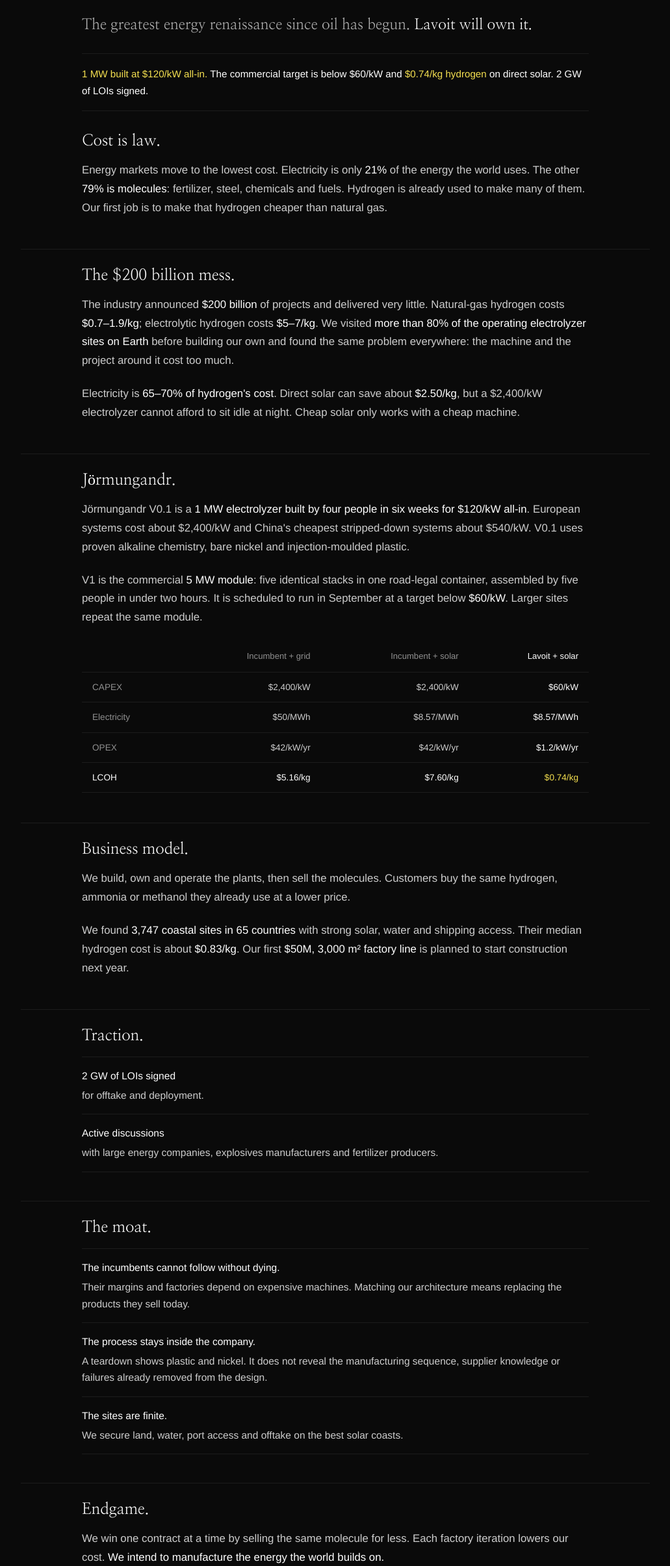
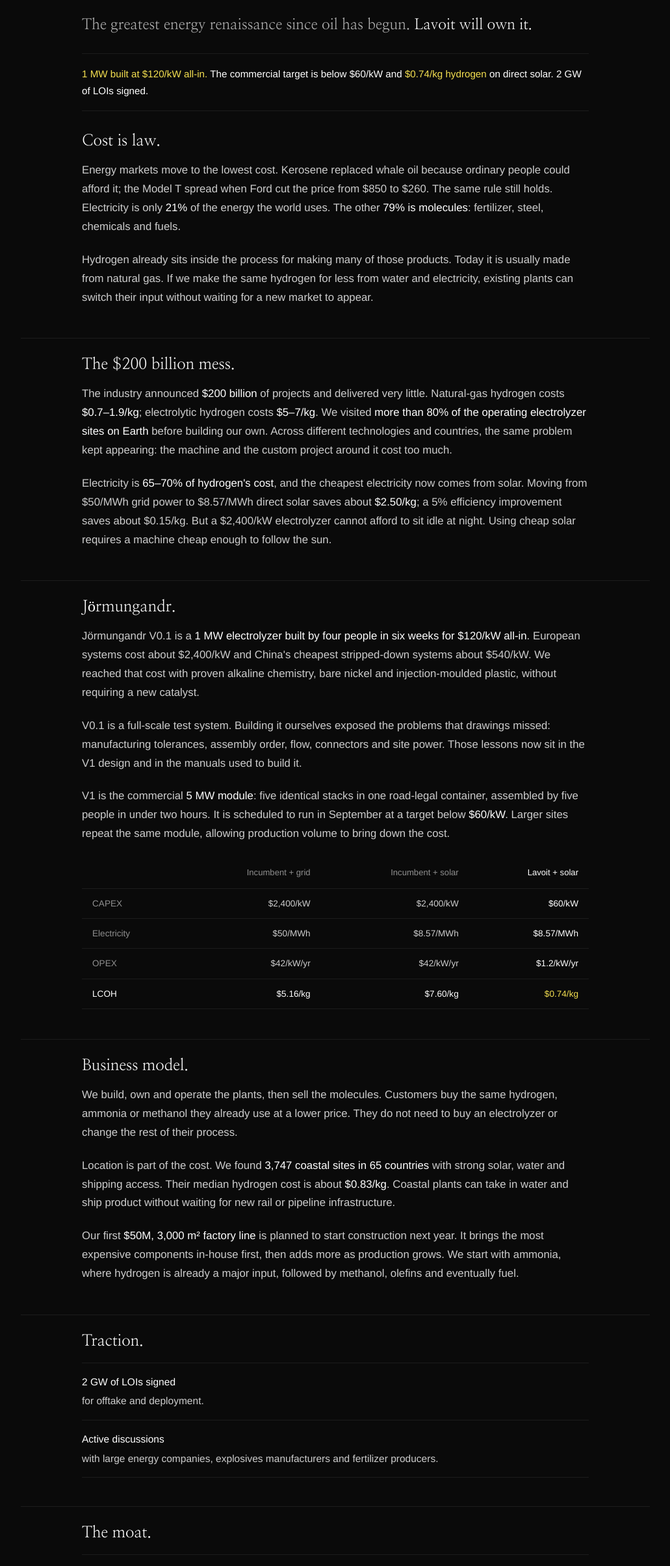
Before and after one commit to nilssamrud/lavoit-molecule-war-c9cbe8, a plain HTML site: page one-pager.html in a window 1280 px wide. Shown: the part 150-2560 px from the top of the page at 65% size, without its empty margins (124-1155 px from the left). Drawn offline with Linux system fonts and the light colour scheme.

Commit message:
Add depth to one-pager and investment memo

```diff
--- a/one-pager.html
+++ b/one-pager.html
@@ -95,23 +95,25 @@
 
 <section class="s">
 <div class="s-head"><h2>Cost is law.</h2></div>
-<p>Energy markets move to the lowest cost. Electricity is only <strong>21%</strong> of the energy the world uses. The other <strong>79% is molecules</strong>: fertilizer, steel, chemicals and fuels. Hydrogen is already used to make many of them. Our first job is to make that hydrogen cheaper than natural gas.</p>
+<p>Energy markets move to the lowest cost. Kerosene replaced whale oil because ordinary people could afford it; the Model T spread when Ford cut the price from $850 to $260. The same rule still holds. Electricity is only <strong>21%</strong> of the energy the world uses. The other <strong>79% is molecules</strong>: fertilizer, steel, chemicals and fuels.</p>
+<p>Hydrogen already sits inside the process for making many of those products. Today it is usually made from natural gas. If we make the same hydrogen for less from water and electricity, existing plants can switch their input without waiting for a new market to appear.</p>
 </section>
 
 <hr class="rule"/>
 
 <section class="s">
 <div class="s-head"><h2>The $200 billion mess.</h2></div>
-<p>The industry announced <strong>$200 billion</strong> of projects and delivered very little. Natural-gas hydrogen costs <strong>$0.7–1.9/kg</strong>; electrolytic hydrogen costs <strong>$5–7/kg</strong>. We visited <strong>more than 80% of the operating electrolyzer sites on Earth</strong> before building our own and found the same problem everywhere: the machine and the project around it cost too much.</p>
-<p>Electricity is <strong>65–70% of hydrogen's cost</strong>. Direct solar can save about <strong>$2.50/kg</strong>, but a $2,400/kW electrolyzer cannot afford to sit idle at night. Cheap solar only works with a cheap machine.</p>
+<p>The industry announced <strong>$200 billion</strong> of projects and delivered very little. Natural-gas hydrogen costs <strong>$0.7–1.9/kg</strong>; electrolytic hydrogen costs <strong>$5–7/kg</strong>. We visited <strong>more than 80% of the operating electrolyzer sites on Earth</strong> before building our own. Across different technologies and countries, the same problem kept appearing: the machine and the custom project around it cost too much.</p>
+<p>Electricity is <strong>65–70% of hydrogen's cost</strong>, and the cheapest electricity now comes from solar. Moving from $50/MWh grid power to $8.57/MWh direct solar saves about <strong>$2.50/kg</strong>; a 5% efficiency improvement saves about $0.15/kg. But a $2,400/kW electrolyzer cannot afford to sit idle at night. Using cheap solar requires a machine cheap enough to follow the sun.</p>
 </section>
 
 <hr class="rule"/>
 
 <section class="s">
 <div class="s-head"><h2>Jörmungandr.</h2></div>
-<p>Jörmungandr V0.1 is a <strong>1 MW electrolyzer built by four people in six weeks for $120/kW all-in</strong>. European systems cost about $2,400/kW and China's cheapest stripped-down systems about $540/kW. V0.1 uses proven alkaline chemistry, bare nickel and injection-moulded plastic.</p>
-<p>V1 is the commercial <strong>5 MW module</strong>: five identical stacks in one road-legal container, assembled by five people in under two hours. It is scheduled to run in September at a target below <strong>$60/kW</strong>. Larger sites repeat the same module.</p>
+<p>Jörmungandr V0.1 is a <strong>1 MW electrolyzer built by four people in six weeks for $120/kW all-in</strong>. European systems cost about $2,400/kW and China's cheapest stripped-down systems about $540/kW. We reached that cost with proven alkaline chemistry, bare nickel and injection-moulded plastic, without requiring a new catalyst.</p>
+<p>V0.1 is a full-scale test system. Building it ourselves exposed the problems that drawings missed: manufacturing tolerances, assembly order, flow, connectors and site power. Those lessons now sit in the V1 design and in the manuals used to build it.</p>
+<p>V1 is the commercial <strong>5 MW module</strong>: five identical stacks in one road-legal container, assembled by five people in under two hours. It is scheduled to run in September at a target below <strong>$60/kW</strong>. Larger sites repeat the same module, allowing production volume to bring down the cost.</p>
 <div class="tbl-wrap"><table class="data">
 <thead><tr><th></th><th>Incumbent + grid</th><th>Incumbent + solar</th><th class="win">Lavoit + solar</th></tr></thead>
 <tbody>
@@ -126,8 +128,9 @@
 
 <section class="s">
 <div class="s-head"><h2>Business model.</h2></div>
-<p>We build, own and operate the plants, then sell the molecules. Customers buy the same hydrogen, ammonia or methanol they already use at a lower price.</p>
-<p>We found <strong>3,747 coastal sites in 65 countries</strong> with strong solar, water and shipping access. Their median hydrogen cost is about <strong>$0.83/kg</strong>. Our first <strong>$50M, 3,000 m² factory line</strong> is planned to start construction next year.</p>
+<p>We build, own and operate the plants, then sell the molecules. Customers buy the same hydrogen, ammonia or methanol they already use at a lower price. They do not need to buy an electrolyzer or change the rest of their process.</p>
+<p>Location is part of the cost. We found <strong>3,747 coastal sites in 65 countries</strong> with strong solar, water and shipping access. Their median hydrogen cost is about <strong>$0.83/kg</strong>. Coastal plants can take in water and ship product without waiting for new rail or pipeline infrastructure.</p>
+<p>Our first <strong>$50M, 3,000 m² factory line</strong> is planned to start construction next year. It brings the most expensive components in-house first, then adds more as production grows. We start with ammonia, where hydrogen is already a major input, followed by methanol, olefins and eventually fuel.</p>
 </section>
 
 <hr class="rule"/>
@@ -145,9 +148,9 @@
 <section class="s">
 <div class="s-head"><h2>The moat.</h2></div>
 <ul class="beliefs">
-<li><strong>The incumbents cannot follow without dying.</strong> Their margins and factories depend on expensive machines. Matching our architecture means replacing the products they sell today.</li>
-<li><strong>The process stays inside the company.</strong> A teardown shows plastic and nickel. It does not reveal the manufacturing sequence, supplier knowledge or failures already removed from the design.</li>
-<li><strong>The sites are finite.</strong> We secure land, water, port access and offtake on the best solar coasts.</li>
+<li><strong>The incumbents cannot follow without dying.</strong> Their margins, factories and installed base depend on expensive machines running flat-out. Matching our architecture means replacing the products they sell today with one that costs a fraction as much.</li>
+<li><strong>The process stays inside the company.</strong> A teardown shows plastic and nickel. It does not reveal the manufacturing sequence, supplier knowledge, assembly manuals or failures already removed from the design. Every unit gives us another chance to improve that process.</li>
+<li><strong>The sites are finite.</strong> The best combinations of stable sun, coast, water and port access are limited. We secure the site and the offtake together, making the next comparable location harder to find.</li>
 </ul>
 </section>
 
@@ -155,7 +158,7 @@
 
 <section class="s">
 <div class="s-head"><h2>Endgame.</h2></div>
-<p>We win one contract at a time by selling the same molecule for less. Each factory iteration lowers our cost. <strong>We intend to manufacture the energy the world builds on.</strong></p>
+<p>We win one contract at a time by selling the same molecule for less. As production grows, the manufacturing process improves, the machine gets cheaper and more markets become reachable. <strong>We intend to manufacture the energy the world builds on.</strong></p>
 <p class="punch" style="font-family:'Helvetica Neue',Helvetica,Arial,sans-serif;">This is Lavoit. Molecules are not our last war. <span style="color:#ffffff;">War is just the beginning.</span></p>
 <p style="margin-top:34px;font-size:0.9rem;color:#8f8f8f;">The plan, the goals, and the raise: <a href="investment-memo.html" style="color:#cdcdcd;text-decoration:underline;">read the investment memo</a>.</p>
 </section>
```
Also changed, not shown: investment-memo.html (+11 -7 lines).
